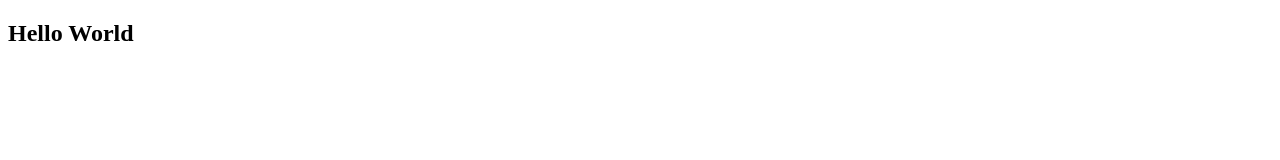
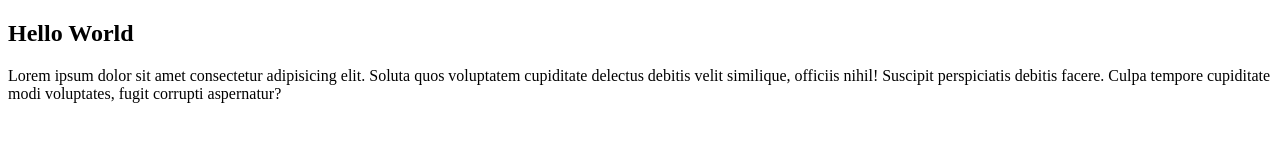
Before and after one commit to NeoLeaderz/coba-test, a plain HTML site: page index.html in a window 1280 px wide. Drawn offline with Linux system fonts and the light colour scheme.

Commit message:
menambahkan paragraf baru

```diff
--- a/index.html
+++ b/index.html
@@ -8,5 +8,11 @@
   </head>
   <body>
     <h2>Hello World</h2>
+    <p>
+      Lorem ipsum dolor sit amet consectetur adipisicing elit. Soluta quos
+      voluptatem cupiditate delectus debitis velit similique, officiis nihil!
+      Suscipit perspiciatis debitis facere. Culpa tempore cupiditate modi
+      voluptates, fugit corrupti aspernatur?
+    </p>
   </body>
 </html>
```
